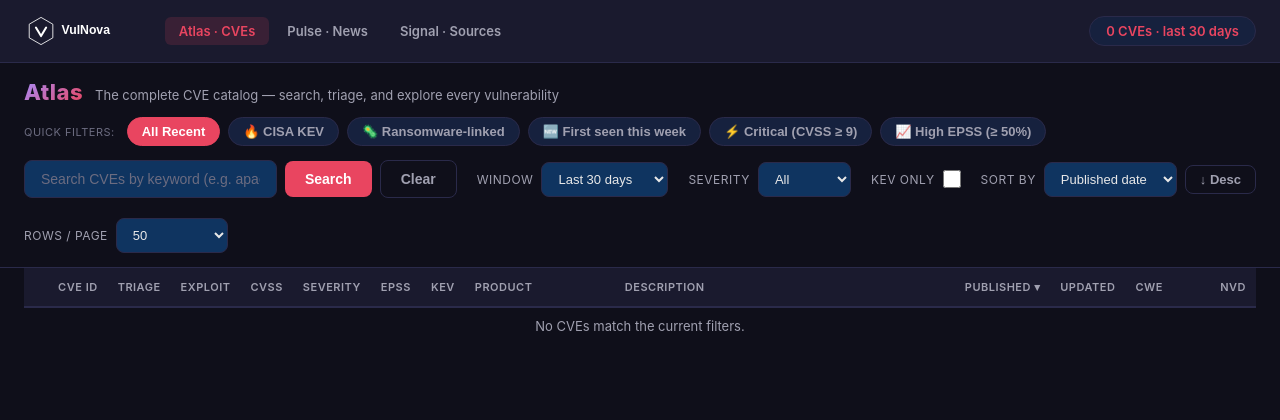
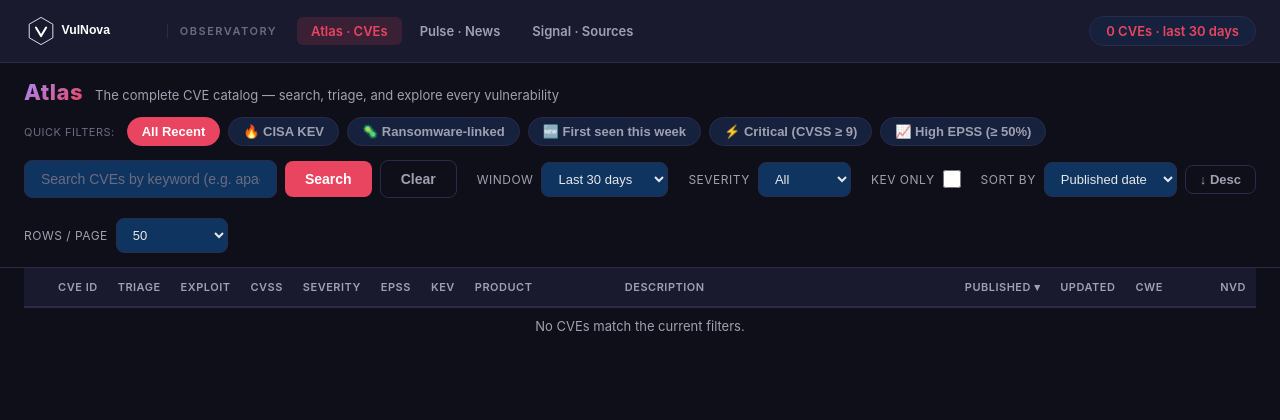
Before and after one commit to Cyber-VulNova/vulnova-observatory, a Flask app: page / in a window 1280 px wide. Shown: the top 420 px of the page. Run offline with Flask 3, Linux system fonts and the light colour scheme; data that the repository does not hold is empty.

Commit message:
Rebrand to VulNova Observatory (intelligence module of the VulNova CETM platform)

```diff
--- a/vulnova/web/static/style.css
+++ b/vulnova/web/static/style.css
@@ -64,6 +64,16 @@ body {
     height: 34px;
     width: auto;
     display: block;
+}
+.brand-sub {
+    font-size: 11px;
+    font-weight: 600;
+    letter-spacing: 1.5px;
+    text-transform: uppercase;
+    color: var(--text-dim);
+    border-left: 1px solid var(--border);
+    padding-left: 12px;
+    margin-left: 2px;
 }
 
 .brand-tag {
--- a/vulnova/web/templates/cve.html
+++ b/vulnova/web/templates/cve.html
@@ -11,6 +11,7 @@
     <header class="topbar">
         <div class="brand">
             <a href="/" class="brand-logo"><img src="{{ url_for('static', filename='vulnova-logo.svg') }}" alt="VulNova" class="brand-img"></a>
+            <span class="brand-sub">Observatory</span>
             <nav class="topnav">
                 <a href="/" class="topnav-link">Atlas · CVEs</a>
                 <a href="/news" class="topnav-link">Pulse · News</a>
--- a/vulnova/web/templates/index.html
+++ b/vulnova/web/templates/index.html
@@ -11,6 +11,7 @@
     <header class="topbar">
         <div class="brand">
             <a href="/" class="brand-logo"><img src="{{ url_for('static', filename='vulnova-logo.svg') }}" alt="VulNova" class="brand-img"></a>
+            <span class="brand-sub">Observatory</span>
             <nav class="topnav">
                 <a href="/" class="topnav-link active">Atlas · CVEs</a>
                 <a href="/news" class="topnav-link">Pulse · News</a>
--- a/vulnova/web/templates/news.html
+++ b/vulnova/web/templates/news.html
@@ -11,6 +11,7 @@
     <header class="topbar">
         <div class="brand">
             <a href="/" class="brand-logo"><img src="{{ url_for('static', filename='vulnova-logo.svg') }}" alt="VulNova" class="brand-img"></a>
+            <span class="brand-sub">Observatory</span>
             <nav class="topnav">
                 <a href="/" class="topnav-link">Atlas · CVEs</a>
                 <a href="/news" class="topnav-link active">Pulse · News</a>
--- a/vulnova/web/templates/sources.html
+++ b/vulnova/web/templates/sources.html
@@ -11,6 +11,7 @@
     <header class="topbar">
         <div class="brand">
             <a href="/" class="brand-logo"><img src="{{ url_for('static', filename='vulnova-logo.svg') }}" alt="VulNova" class="brand-img"></a>
+            <span class="brand-sub">Observatory</span>
             <nav class="topnav">
                 <a href="/" class="topnav-link">Atlas · CVEs</a>
                 <a href="/news" class="topnav-link">Pulse · News</a>
```
Also changed, not shown: pyproject.toml (+5 -5 lines), README.md.
